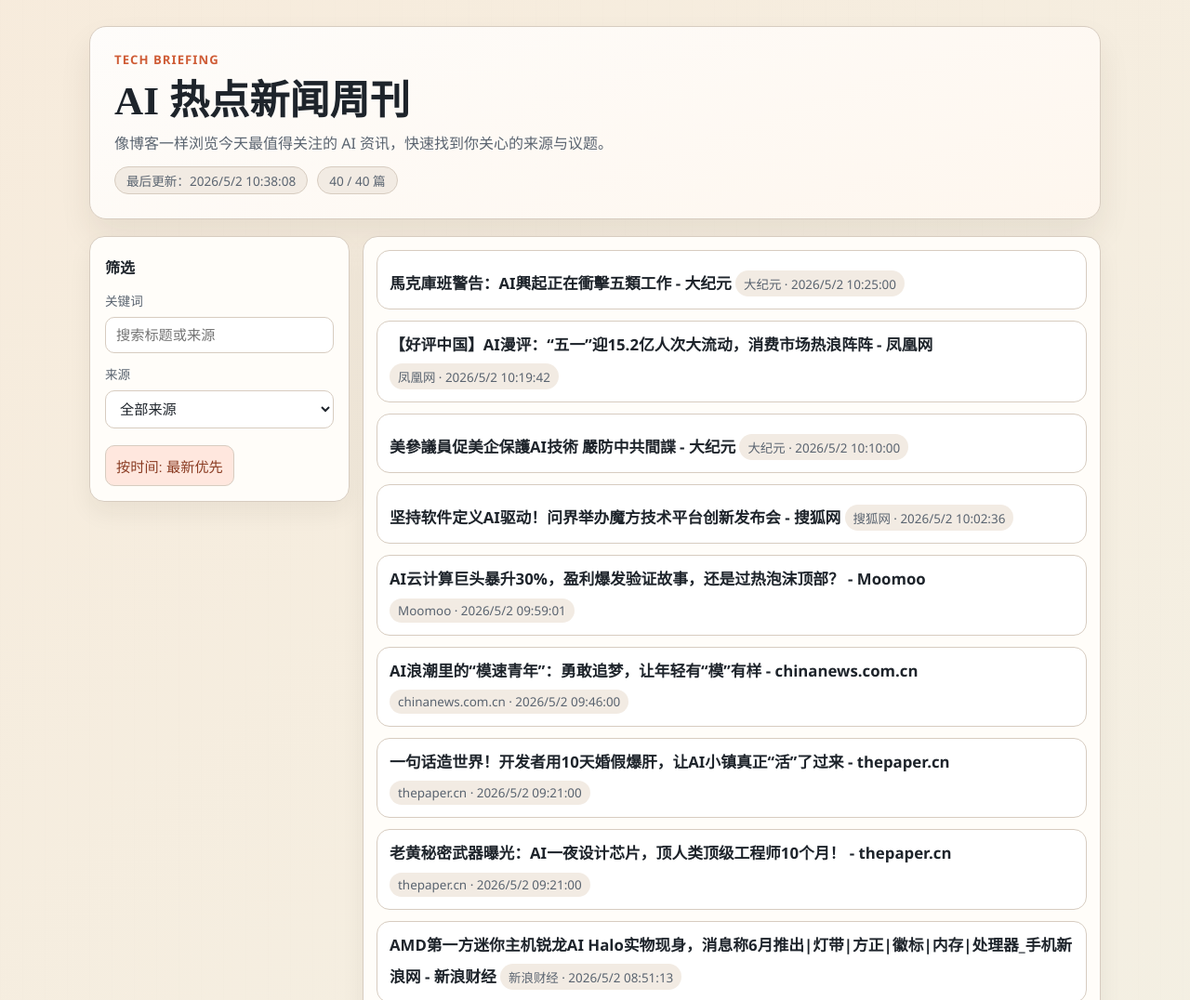
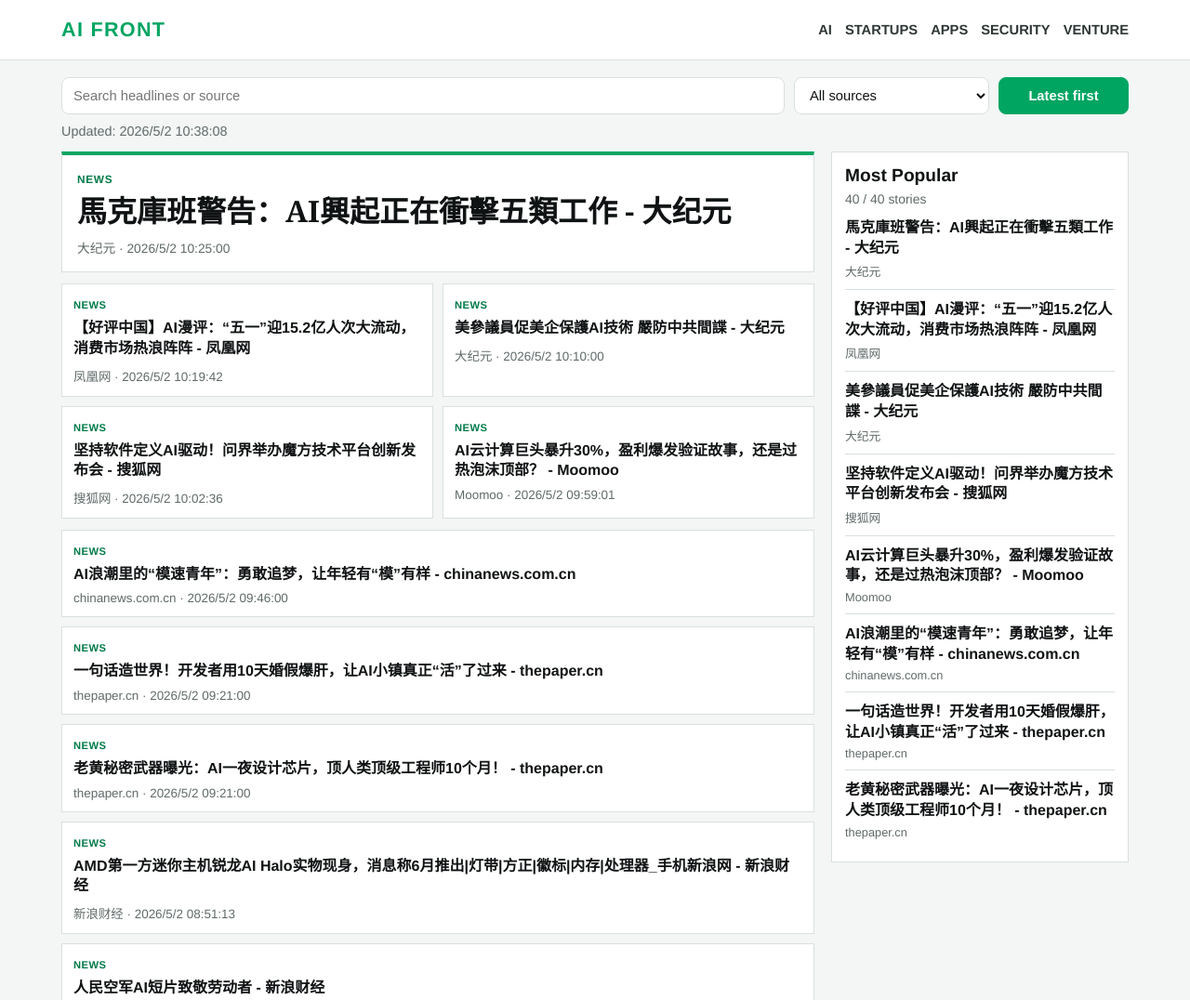
Before and after one commit to magiczhang2020-lab/ai-front, a plain HTML site: page site/index.html in a window 1280 px wide. Shown: the top 1076 px of the page at 93% size. Drawn offline with Linux system fonts and the light colour scheme.

Commit message:
feat: restyle homepage with tech-media layout

```diff
--- a/site/app.js
+++ b/site/app.js
@@ -18,39 +18,64 @@
     .replaceAll("'", "&#39;");
 }
 
-function renderList(items) {
+function categoryOf(item) {
+  const source = (item.source || "").toLowerCase();
+  if (source.includes("openai") || source.includes("anthropic") || source.includes("ai")) return "AI";
+  if (source.includes("reddit")) return "Community";
+  if (source.includes("tech") || source.includes("venture")) return "Startups";
+  return "News";
+}
+
+function cardHtml(item) {
+  const pub = formatDate(item.pubDate);
+  const source = item.source || "Unknown";
+  const category = categoryOf(item);
+  return `
+    <span class="category">${escapeHtml(category)}</span>
+    <a href="${escapeHtml(item.link)}" target="_blank" rel="noopener noreferrer">${escapeHtml(item.title)}</a>
+    <div class="meta">${escapeHtml(source)}${pub ? ` · ${escapeHtml(pub)}` : ""}</div>
+  `;
+}
+
+function renderSections(items) {
+  const lead = document.getElementById("lead-story");
+  const secondary = document.getElementById("secondary-list");
   const list = document.getElementById("news-list");
+  const popular = document.getElementById("popular-list");
 
   if (items.length === 0) {
-    list.innerHTML = "<li>没有匹配的新闻。</li>";
+    lead.innerHTML = "<p>没有匹配的新闻。</p>";
+    secondary.innerHTML = "";
+    list.innerHTML = "";
+    popular.innerHTML = "";
     return;
   }
 
-  list.innerHTML = items
-    .map((item) => {
-      const pub = formatDate(item.pubDate);
-      const source = item.source || "来源未知";
-      return `
-        <li>
-          <a href="${escapeHtml(item.link)}" target="_blank" rel="noopener noreferrer">${escapeHtml(item.title)}</a>
-          <div class="meta">${escapeHtml(source)}${pub ? ` · ${escapeHtml(pub)}` : ""}</div>
-        </li>
-      `;
-    })
+  const leadItem = items[0];
+  const secondaryItems = items.slice(1, 5);
+  const feedItems = items.slice(5);
+  const popularItems = items.slice(0, 8);
+
+  lead.innerHTML = cardHtml(leadItem);
+  secondary.innerHTML = secondaryItems.map((i) => `<li>${cardHtml(i)}</li>`).join("");
+  list.innerHTML = feedItems.map((i) => `<li>${cardHtml(i)}</li>`).join("");
+  popular.innerHTML = popularItems
+    .map(
+      (i) =>
+        `<li><a href="${escapeHtml(i.link)}" target="_blank" rel="noopener noreferrer">${escapeHtml(i.title)}</a><span class="meta">${escapeHtml(i.source || "Unknown")}</span></li>`
+    )
     .join("");
 }
 
 function uniqueSources(items) {
-  const set = new Set();
-  items.forEach((item) => {
-    if (item.source) set.add(item.source);
-  });
-  return [...set].sort((a, b) => a.localeCompare(b, "zh-CN"));
+  return [...new Set(items.map((item) => item.source).filter(Boolean))].sort((a, b) =>
+    a.localeCompare(b, "zh-CN")
+  );
 }
 
 async function loadNews() {
   const updated = document.getElementById("last-updated");
-  const totalCount = document.getElementById("total-count");
+  const count = document.getElementById("total-count");
   const searchInput = document.getElementById("search-input");
   const sourceSelect = document.getElementById("source-select");
   const sortBtn = document.getElementById("sort-btn");
@@ -62,8 +87,7 @@
     const data = await res.json();
     const allItems = Array.isArray(data.items) ? data.items.slice() : [];
 
-    updated.textContent = `最后更新：${formatDate(data.updatedAt) || "未知"}`;
-    totalCount.textContent = `${allItems.length} 篇`;
+    updated.textContent = `Updated: ${formatDate(data.updatedAt) || "Unknown"}`;
 
     uniqueSources(allItems).forEach((source) => {
       const op = document.createElement("option");
@@ -72,19 +96,14 @@
       sourceSelect.appendChild(op);
     });
 
-    const state = {
-      q: "",
-      source: "all",
-      sort: "desc",
-    };
+    const state = { q: "", source: "all", sort: "desc" };
 
     const apply = () => {
       const q = state.q.trim().toLowerCase();
       let items = allItems.filter((it) => {
         if (state.source !== "all" && (it.source || "") !== state.source) return false;
         if (!q) return true;
-        const hay = `${it.title || ""} ${it.source || ""}`.toLowerCase();
-        return hay.includes(q);
+        return `${it.title || ""} ${it.source || ""}`.toLowerCase().includes(q);
       });
 
       items = items.sort((a, b) => {
@@ -92,8 +111,8 @@
         return state.sort === "asc" ? diff : -diff;
       });
 
-      totalCount.textContent = `${items.length} / ${allItems.length} 篇`;
-      renderList(items);
+      count.textContent = `${items.length} / ${allItems.length} stories`;
+      renderSections(items);
     };
 
     searchInput.addEventListener("input", (e) => {
@@ -108,16 +127,14 @@
 
     sortBtn.addEventListener("click", () => {
       state.sort = state.sort === "desc" ? "asc" : "desc";
-      sortBtn.dataset.sort = state.sort;
-      sortBtn.textContent =
-        state.sort === "desc" ? "按时间: 最新优先" : "按时间: 最早优先";
+      sortBtn.textContent = state.sort === "desc" ? "Latest first" : "Oldest first";
       apply();
     });
 
     apply();
   } catch (err) {
     updated.textContent = "加载失败";
-    document.getElementById("news-list").innerHTML = `<li>新闻加载失败：${escapeHtml(err.message)}</li>`;
+    document.getElementById("lead-story").innerHTML = `<p>新闻加载失败：${escapeHtml(err.message)}</p>`;
   }
 }
 
--- a/site/index.html
+++ b/site/index.html
@@ -3,40 +3,46 @@
   <head>
     <meta charset="UTF-8" />
     <meta name="viewport" content="width=device-width, initial-scale=1.0" />
-    <title>AI 热点新闻周刊</title>
+    <title>AI Front | Tech News</title>
     <link rel="stylesheet" href="styles.css" />
   </head>
   <body>
-    <main class="page">
-      <section class="hero">
-        <p class="kicker">Tech Briefing</p>
-        <h1>AI 热点新闻周刊</h1>
-        <p class="intro">像博客一样浏览今天最值得关注的 AI 资讯，快速找到你关心的来源与议题。</p>
-        <div class="hero-meta">
-          <span id="last-updated">加载中...</span>
-          <span id="total-count">0 篇</span>
-        </div>
+    <header class="topbar">
+      <div class="wrap topbar-inner">
+        <a class="brand" href="#">AI FRONT</a>
+        <nav class="nav" aria-label="主导航">
+          <a href="#">AI</a>
+          <a href="#">Startups</a>
+          <a href="#">Apps</a>
+          <a href="#">Security</a>
+          <a href="#">Venture</a>
+        </nav>
+      </div>
+    </header>
+
+    <main class="wrap page">
+      <section class="controls" aria-label="新闻筛选">
+        <input id="search-input" type="search" placeholder="Search headlines or source" autocomplete="off" />
+        <select id="source-select">
+          <option value="all">All sources</option>
+        </select>
+        <button id="sort-btn" type="button" data-sort="desc">Latest first</button>
       </section>
 
-      <section class="layout">
-        <aside class="sidebar">
-          <h2>筛选</h2>
-          <label>
-            <span>关键词</span>
-            <input id="search-input" type="search" placeholder="搜索标题或来源" autocomplete="off" />
-          </label>
-          <label>
-            <span>来源</span>
-            <select id="source-select">
-              <option value="all">全部来源</option>
-            </select>
-          </label>
-          <button id="sort-btn" type="button" data-sort="desc">按时间: 最新优先</button>
-        </aside>
+      <p id="last-updated" class="last-updated">Loading...</p>
 
-        <section class="feed" aria-label="新闻列表">
+      <section class="grid">
+        <section class="main-column">
+          <article id="lead-story" class="lead-story"></article>
+          <ul id="secondary-list" class="secondary-list"></ul>
           <ul id="news-list" class="news-list"></ul>
         </section>
+
+        <aside class="sidebar">
+          <h2>Most Popular</h2>
+          <p id="total-count" class="count">0 stories</p>
+          <ol id="popular-list" class="popular-list"></ol>
+        </aside>
       </section>
     </main>
 
--- a/site/styles.css
+++ b/site/styles.css
@@ -1,12 +1,11 @@
 :root {
-  --bg: #f4efe6;
-  --panel: #fffdf9;
-  --ink: #1e242b;
-  --muted: #5a6470;
-  --line: #d7ccc0;
-  --accent: #cf5c36;
-  --accent-soft: #ffe7de;
-  --tag: #f2ebe3;
+  --bg: #f3f6f5;
+  --paper: #ffffff;
+  --ink: #101314;
+  --muted: #5f6a69;
+  --line: #d8e0de;
+  --brand: #00a562;
+  --brand-deep: #007a48;
 }
 
 * {
@@ -16,184 +15,263 @@
 body {
   margin: 0;
   color: var(--ink);
-  font-family: "Source Han Sans SC", "PingFang SC", "Segoe UI", sans-serif;
-  background:
-    linear-gradient(140deg, rgba(247, 234, 217, 0.8), rgba(238, 245, 235, 0.75)),
-    repeating-linear-gradient(90deg, rgba(0, 0, 0, 0.02), rgba(0, 0, 0, 0.02) 1px, transparent 1px, transparent 24px),
-    #f6f1e9;
+  background: var(--bg);
+  font-family: "Helvetica Neue", "Arial Narrow", Arial, sans-serif;
+}
+
+.wrap {
+  max-width: 1180px;
+  margin: 0 auto;
+  padding: 0 16px;
+}
+
+.topbar {
+  background: #fff;
+  border-bottom: 1px solid var(--line);
+  position: sticky;
+  top: 0;
+  z-index: 10;
+}
+
+.topbar-inner {
+  min-height: 64px;
+  display: flex;
+  align-items: center;
+  justify-content: space-between;
+  gap: 16px;
+}
+
+.brand {
+  text-decoration: none;
+  color: var(--brand);
+  font-weight: 900;
+  letter-spacing: 0.06em;
+  font-size: 1.35rem;
+}
+
+.nav {
+  display: flex;
+  gap: 14px;
+  flex-wrap: wrap;
+}
+
+.nav a {
+  text-decoration: none;
+  color: #2e3736;
+  font-size: 0.92rem;
+  text-transform: uppercase;
+  font-weight: 700;
+}
+
+.nav a:hover {
+  color: var(--brand-deep);
 }
 
 .page {
-  max-width: 1120px;
-  margin: 0 auto;
-  padding: 28px 16px 40px;
+  padding-top: 18px;
+  padding-bottom: 32px;
 }
 
-.hero {
-  border: 1px solid var(--line);
-  background: linear-gradient(160deg, rgba(255, 255, 255, 0.85), rgba(255, 247, 239, 0.95));
-  border-radius: 18px;
-  padding: 26px;
-  box-shadow: 0 18px 34px rgba(48, 35, 22, 0.08);
+.controls {
+  display: grid;
+  grid-template-columns: 1fr 210px 140px;
+  gap: 10px;
 }
 
-.kicker {
-  margin: 0;
-  letter-spacing: 0.08em;
-  text-transform: uppercase;
-  color: var(--accent);
-  font-weight: 700;
-  font-size: 0.82rem;
+.controls input,
+.controls select,
+.controls button {
+  border: 1px solid var(--line);
+  background: #fff;
+  color: var(--ink);
+  border-radius: 8px;
+  padding: 10px 12px;
+  font-size: 0.92rem;
 }
 
-h1 {
-  margin: 10px 0 6px;
-  font-family: "Noto Serif SC", "Source Han Serif SC", "Songti SC", serif;
-  font-size: clamp(1.9rem, 4vw, 2.7rem);
-  line-height: 1.2;
+.controls button {
+  background: var(--brand);
+  border-color: var(--brand);
+  color: #fff;
+  font-weight: 700;
+  cursor: pointer;
 }
 
-.intro {
-  margin: 0;
+.last-updated {
   color: var(--muted);
-  max-width: 760px;
+  margin: 10px 0 14px;
+  font-size: 0.9rem;
 }
 
-.hero-meta {
-  margin-top: 14px;
-  display: flex;
-  gap: 10px;
-  flex-wrap: wrap;
+.grid {
+  display: grid;
+  grid-template-columns: minmax(0, 1fr) 320px;
+  gap: 18px;
 }
 
-.hero-meta span {
+.main-column {
+  min-width: 0;
+}
+
+.lead-story {
+  background: var(--paper);
   border: 1px solid var(--line);
-  background: var(--tag);
-  border-radius: 999px;
-  padding: 4px 12px;
-  font-size: 0.85rem;
+  border-top: 4px solid var(--brand);
+  padding: 16px;
+}
+
+.lead-story .category {
+  color: var(--brand-deep);
+  text-transform: uppercase;
+  letter-spacing: 0.06em;
+  font-size: 0.74rem;
+  font-weight: 800;
+}
+
+.lead-story a {
+  display: block;
+  margin-top: 7px;
+  color: var(--ink);
+  text-decoration: none;
+  font-family: Georgia, "Times New Roman", serif;
+  font-size: clamp(1.4rem, 3.1vw, 2rem);
+  line-height: 1.2;
+  font-weight: 700;
+}
+
+.lead-story a:hover {
+  color: var(--brand-deep);
+}
+
+.lead-story .meta {
+  margin-top: 10px;
+  font-size: 0.86rem;
   color: var(--muted);
 }
 
-.layout {
-  margin-top: 18px;
-  display: grid;
-  grid-template-columns: 280px minmax(0, 1fr);
-  gap: 14px;
-  align-items: start;
+.secondary-list,
+.news-list,
+.popular-list {
+  list-style: none;
+  margin: 12px 0 0;
+  padding: 0;
 }
 
-.sidebar,
-.feed {
-  background: var(--panel);
+.secondary-list {
+  display: grid;
+  grid-template-columns: 1fr 1fr;
+  gap: 10px;
+}
+
+.secondary-list li,
+.news-list li {
+  background: var(--paper);
   border: 1px solid var(--line);
-  border-radius: 16px;
-  box-shadow: 0 12px 26px rgba(39, 29, 19, 0.06);
+  padding: 12px;
+}
+
+.news-list li + li {
+  margin-top: 10px;
+}
+
+.secondary-list .category,
+.news-list .category {
+  color: var(--brand-deep);
+  text-transform: uppercase;
+  letter-spacing: 0.04em;
+  font-size: 0.7rem;
+  font-weight: 800;
+}
+
+.secondary-list a,
+.news-list a {
+  text-decoration: none;
+  color: var(--ink);
+  display: block;
+  margin-top: 6px;
+  font-weight: 800;
+  line-height: 1.35;
+}
+
+.news-list a:hover,
+.secondary-list a:hover {
+  color: var(--brand-deep);
+}
+
+.news-list .meta,
+.secondary-list .meta {
+  margin-top: 8px;
+  color: var(--muted);
+  font-size: 0.84rem;
 }
 
 .sidebar {
-  padding: 16px;
-  position: sticky;
-  top: 12px;
+  background: #fff;
+  border: 1px solid var(--line);
+  padding: 14px;
+  height: fit-content;
 }
 
 .sidebar h2 {
-  margin: 4px 0 14px;
-  font-size: 1rem;
+  margin: 0;
+  font-size: 1.2rem;
+  font-weight: 900;
 }
 
-.sidebar label {
-  display: grid;
-  gap: 8px;
-  margin-bottom: 12px;
+.count {
+  color: var(--muted);
+  font-size: 0.87rem;
+  margin: 6px 0 10px;
 }
 
-.sidebar span {
-  font-size: 0.85rem;
-  color: var(--muted);
+.popular-list {
+  counter-reset: top;
 }
 
-.sidebar input,
-.sidebar select,
-.sidebar button {
-  border: 1px solid var(--line);
-  border-radius: 10px;
-  padding: 10px 11px;
-  font-size: 0.95rem;
-  background: #fff;
-  color: var(--ink);
+.popular-list li {
+  border-top: 1px solid var(--line);
+  padding: 10px 0;
 }
 
-.sidebar input:focus,
-.sidebar select:focus {
-  outline: 2px solid #f7bb9d;
-  border-color: #e49d7d;
+.popular-list li:first-child {
+  border-top: 0;
+  padding-top: 0;
 }
 
-.sidebar button {
-  margin-top: 6px;
-  background: var(--accent-soft);
-  color: #8a3c23;
-  cursor: pointer;
+.popular-list a {
+  text-decoration: none;
+  color: var(--ink);
+  font-weight: 700;
+  line-height: 1.35;
 }
 
-.sidebar button:hover {
-  background: #ffd7ca;
+.popular-list .meta {
+  display: block;
+  margin-top: 5px;
+  color: var(--muted);
+  font-size: 0.8rem;
 }
 
-.feed {
-  padding: 14px;
-}
-
-.news-list {
-  list-style: none;
-  margin: 0;
-  padding: 0;
-  display: grid;
-  gap: 12px;
-}
-
-.news-list li {
-  border: 1px solid var(--line);
-  border-radius: 14px;
-  background: #fff;
-  padding: 13px;
-  transition: transform 0.2s ease, box-shadow 0.2s ease;
-}
-
-.news-list li:hover {
-  transform: translateY(-2px);
-  box-shadow: 0 10px 20px rgba(70, 45, 19, 0.1);
-}
-
-.news-list a {
-  text-decoration: none;
-  color: var(--ink);
-  font-size: 1.05rem;
-  line-height: 1.45;
-  font-weight: 700;
-}
-
-.news-list a:hover {
-  color: var(--accent);
-}
-
-.meta {
-  margin-top: 8px;
-  display: inline-block;
-  border-radius: 999px;
-  background: var(--tag);
-  color: var(--muted);
-  font-size: 0.84rem;
-  padding: 4px 9px;
-}
-
-@media (max-width: 900px) {
-  .layout {
+@media (max-width: 980px) {
+  .grid {
     grid-template-columns: 1fr;
   }
 
   .sidebar {
-    position: static;
+    order: -1;
   }
 }
+
+@media (max-width: 760px) {
+  .controls {
+    grid-template-columns: 1fr;
+  }
+
+  .secondary-list {
+    grid-template-columns: 1fr;
+  }
+
+  .brand {
+    font-size: 1.15rem;
+  }
+}
```
